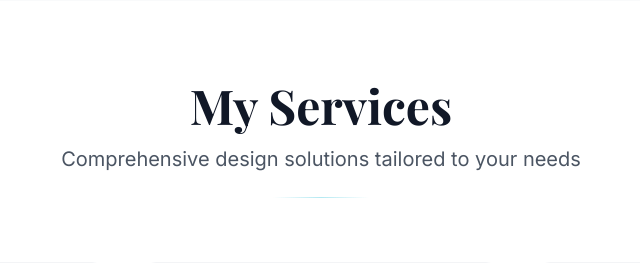
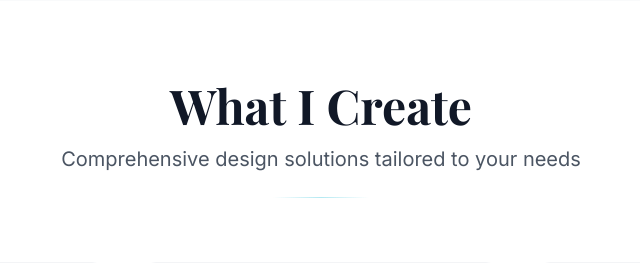
Before and after one commit to spw3bt3ch/graphics-designers-portfolio-website, a Flask app: page / in a window 1280 px wide. Shown: the part 1526-1789 px from the top of the page, without its empty margins (319-959 px from the left). Run offline with Flask 3, Linux system fonts and the light colour scheme; some libraries are stand-ins or nearby versions.

Commit message:
Update print statement from 'My Services' to 'What I Create'

```diff
--- a/templates/index.html
+++ b/templates/index.html
@@ -300,7 +300,7 @@
     <section id="services" class="py-20 px-6 bg-white">
         <div class="container mx-auto max-w-6xl">
             <div class="text-center mb-16 animate-fade-in-up">
-                <h2 class="text-4xl md:text-5xl font-display font-bold mb-4 text-gray-900">My Services</h2>
+                <h2 class="text-4xl md:text-5xl font-display font-bold mb-4 text-gray-900">What I Create</h2>
                 <p class="text-xl text-gray-600 max-w-2xl mx-auto">
                     Comprehensive design solutions tailored to your needs
                 </p>
```
